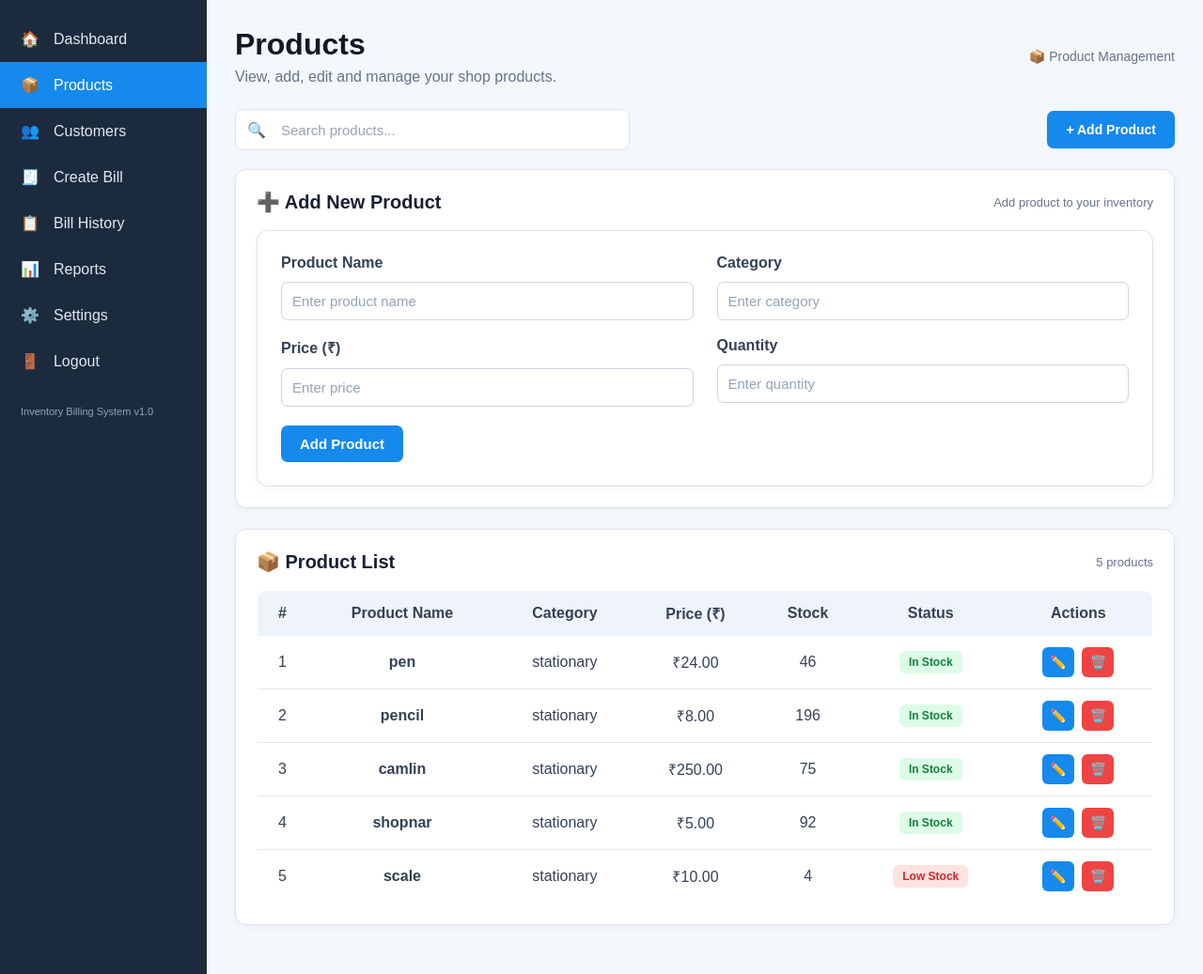
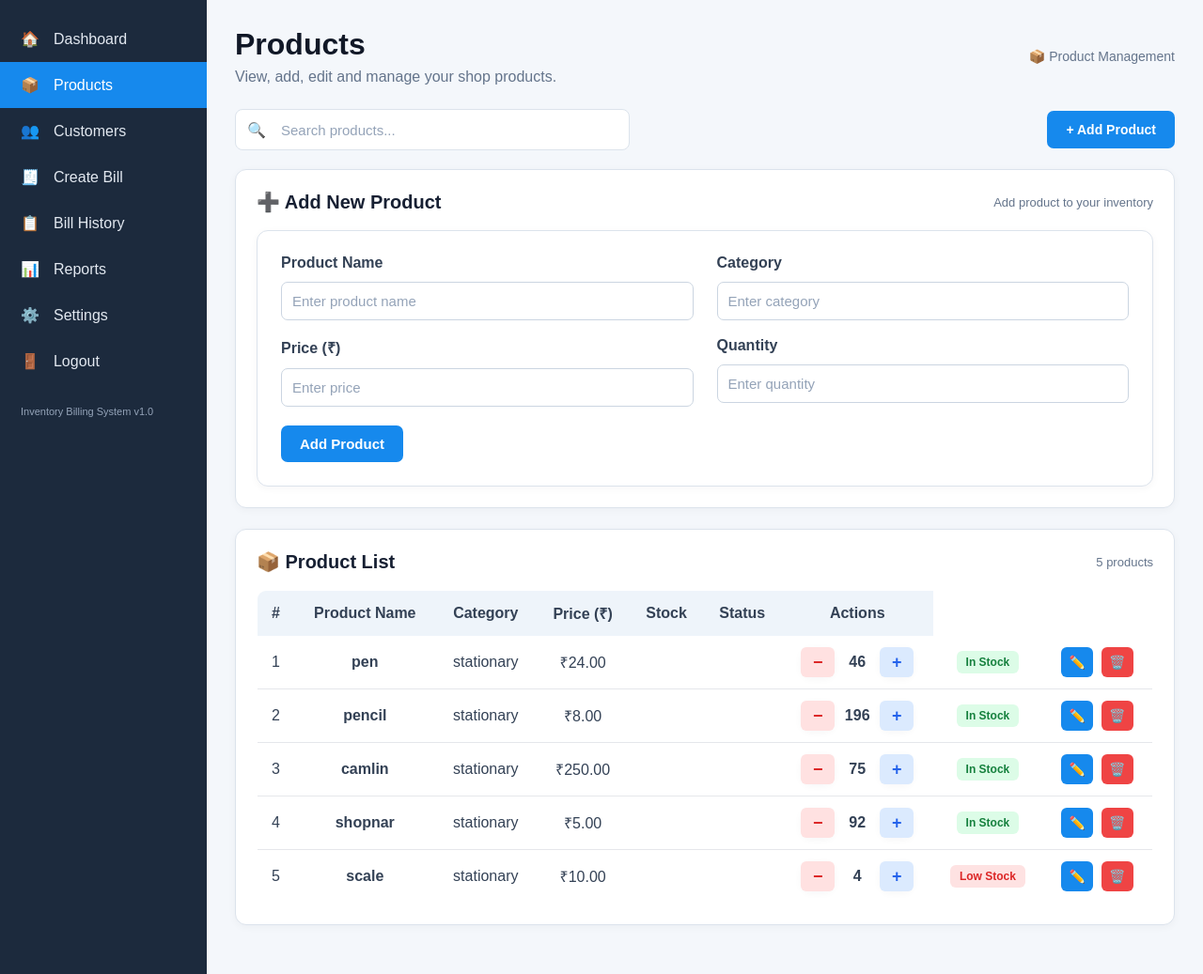
Before and after one commit to amitkhade2006-droid/inventory-billing, a Flask app: page /products in a window 1280 px wide. Shown: the part 83-1120 px from the top of the page at 94% size. Run offline with Flask 3, Linux system fonts and the light colour scheme; data comes from the database, SQL or seed files in the repository; both versions use the stored data as it was after the commit.

Commit message:
Add stock controls

```diff
--- a/app.py
+++ b/app.py
@@ -190,6 +190,39 @@ def edit_product(id):
     conn.close()
 
     return render_template("edit.html", product=product)
+
+@app.route("/increase_stock/<int:id>", methods=["POST"])
+def increase_stock(id):
+    conn = sqlite3.connect("shop.db")
+
+    conn.execute(
+        "UPDATE products SET quantity = quantity + 1 WHERE id = ?",
+        (id,)
+    )
+
+    conn.commit()
+    conn.close()
+
+    return redirect("/products")
+
+
+@app.route("/decrease_stock/<int:id>", methods=["POST"])
+def decrease_stock(id):
+    conn = sqlite3.connect("shop.db")
+
+    conn.execute(
+        """
+        UPDATE products
+        SET quantity = quantity - 1
+        WHERE id = ? AND quantity > 0
+        """,
+        (id,)
+    )
+
+    conn.commit()
+    conn.close()
+
+    return redirect("/products")
 
 @app.route("/customers", methods=["GET", "POST"])
 def customers():
--- a/static/style.css
+++ b/static/style.css
@@ -1478,3 +1478,48 @@ hr {
     visibility: visible !important;
     opacity: 1 !important;
 }
+.stock-control {
+    display: flex !important;
+    align-items: center;
+    justify-content: center;
+    gap: 8px;
+}
+
+.stock-control form {
+    display: inline-flex !important;
+    width: auto !important;
+    margin: 0 !important;
+    padding: 0 !important;
+    border: none !important;
+    background: none !important;
+}
+
+.stock-btn {
+    width: 36px !important;
+    height: 32px !important;
+    min-width: 36px !important;
+    padding: 0 !important;
+    margin: 0 !important;
+    border: none !important;
+    border-radius: 6px !important;
+    font-size: 18px !important;
+    font-weight: bold;
+    line-height: 32px;
+    cursor: pointer;
+}
+
+.stock-btn.minus {
+    background: #ffe1e1 !important;
+    color: #dc2626 !important;
+}
+
+.stock-btn.plus {
+    background: #dbeafe !important;
+    color: #2563eb !important;
+}
+
+.stock-number {
+    min-width: 32px;
+    text-align: center;
+    font-weight: 600;
+}
--- a/templates/products.html
+++ b/templates/products.html
@@ -341,7 +341,26 @@
                         </td>
 
                         <td>
-                            {{ product["quantity"] }}
+                           <td>
+    <td>
+    <div class="stock-control">
+
+        <form method="POST"
+              action="/decrease_stock/{{ product['id'] }}">
+            <button type="submit" class="stock-btn minus">−</button>
+        </form>
+
+        <span class="stock-number">
+            {{ product["quantity"] }}
+        </span>
+
+        <form method="POST"
+              action="/increase_stock/{{ product['id'] }}">
+            <button type="submit" class="stock-btn plus">+</button>
+        </form>
+
+    </div>
+</td>
                         </td>
 
                         <td>
```
Also changed, not shown: shop.db.
